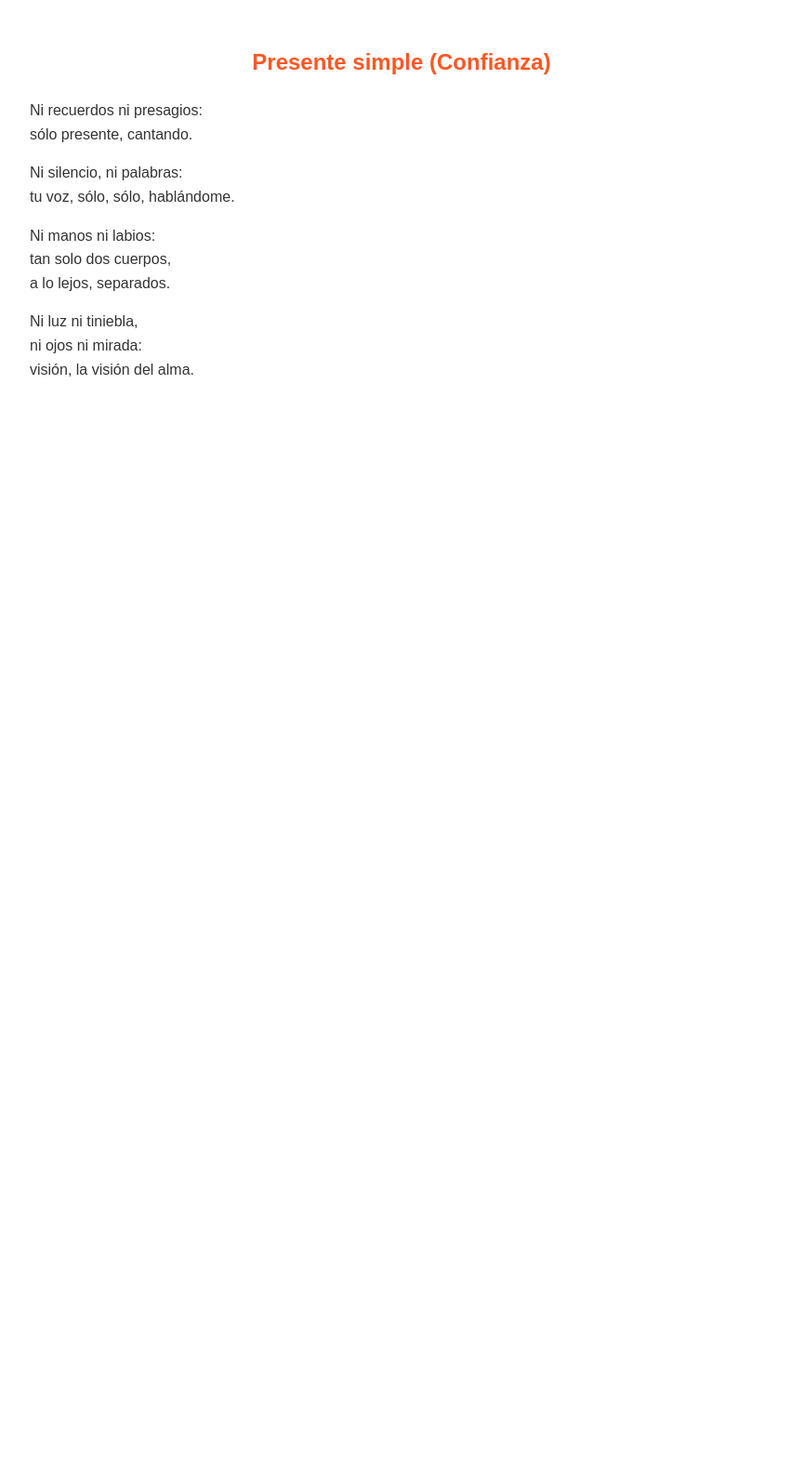
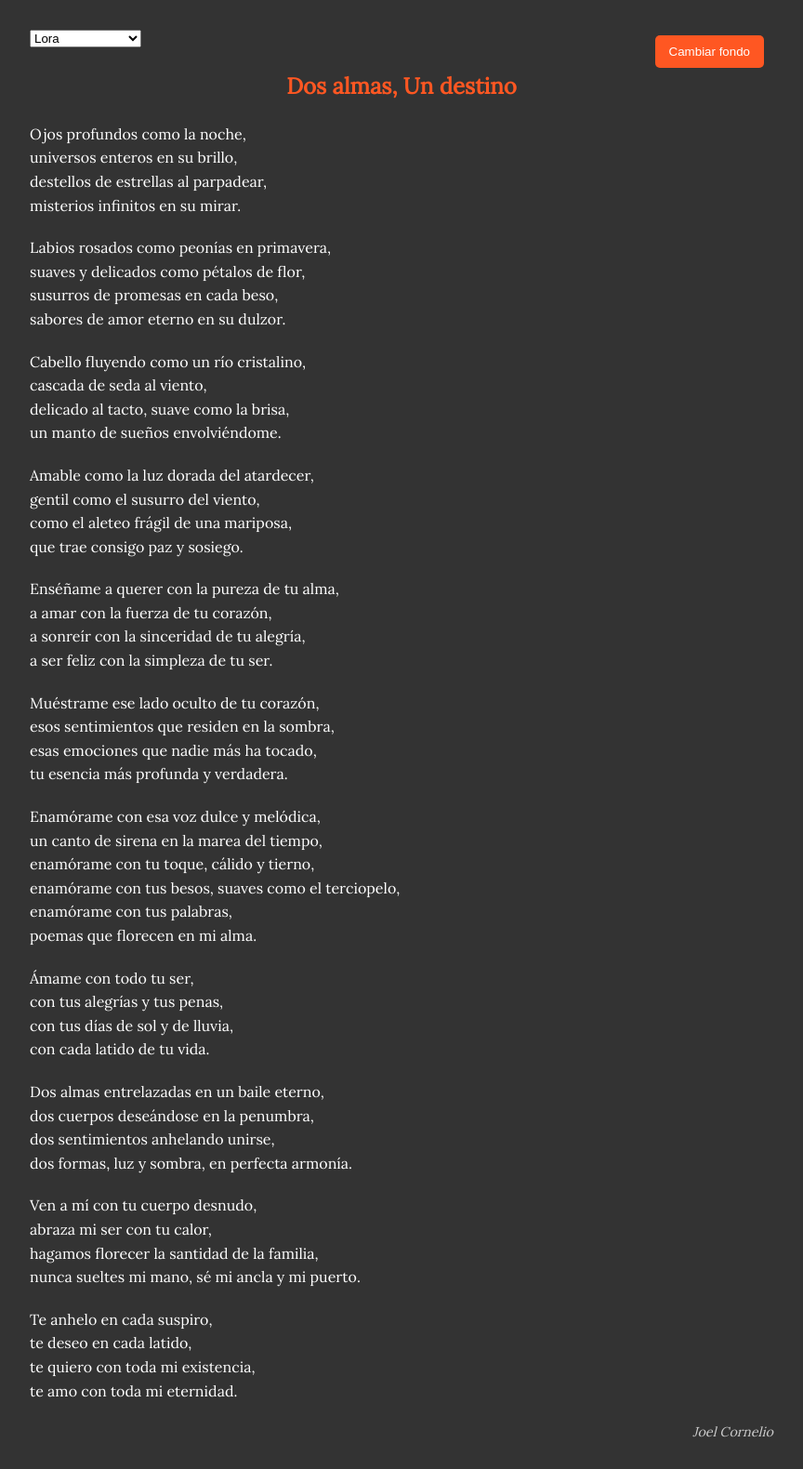
Before and after one commit to TianYuan97/TianYuan97.github.io, a plain HTML site: page poema.html in a window 1280 px wide. Shown: the whole page at 93% size, without its empty margins (208-1072 px from the left). Before the commit the page ends 800 px from the top, so only its background shows below. Drawn offline with Linux system fonts and the light colour scheme.

Commit message:
Changes 01
WOW

```diff
--- a/poema.html
+++ b/poema.html
@@ -3,40 +3,155 @@
 <head>
     <meta charset="UTF-8">
     <meta name="viewport" content="width=device-width, initial-scale=1.0">
-    <title>Poema: Presente simple (Confianza)</title>
+    <title>Poema: Dos almas, Un destino</title>
+    <link href="https://fonts.googleapis.com/css2?family=Lora&display=swap" rel="stylesheet">
+
+
+
     <style>
         body {
-            font-family: 'Arial', sans-serif;
+            font-family: 'Arial', sans-serif; /* Fuente de respaldo */
             line-height: 1.6;
             padding: 20px;
+            background-color: #333; /* Fondo oscuro por defecto */
+            color: #fff; /* Color del texto para fondo oscuro */
+            transition: background-color 0.5s, color 0.5s; /* Transiciones suaves */
         }
         .poem {
             max-width: 800px;
             margin: 0 auto;
+            position: relative;
+            font-family: 'Lora', serif; /* Aplicar la fuente Lora */
         }
         .poem h2 {
             color: #ff5722;
             text-align: center;
         }
         .poem p {
-            color: #333;
+            color: #fff; /* Color del texto para fondo oscuro */
             text-align: justify;
+            margin-bottom: 20px;
+        }
+        .author {
+            font-size: 0.9em; /* Tamaño de texto más pequeño */
+            font-style: italic; /* Fuente cursiva */
+            text-align: right;
+            color: #ccc; /* Color más claro para el autor */
+        }
+        .toggle-btn {
+            position: absolute;
+            top: 10px;
+            right: 10px;
+            padding: 10px 15px;
+            background-color: #ff5722;
+            color: #fff;
+            border: none;
+            cursor: pointer;
+            border-radius: 5px;
+            transition: background-color 0.3s, color 0.3s;
+        }
+        .toggle-btn:hover {
+            background-color: #e64a19;
+        }
+        .light-mode {
+            background-color: #fff; /* Fondo claro */
+            color: #333; /* Color del texto para fondo claro */
+        }
+        .light-mode .poem p,
+        .light-mode .author {
+            color: #333; /* Color del texto para fondo claro */
+        }
+        .light-mode .toggle-btn {
+            background-color: #333;
+            color: #fff;
+        }
+        .light-mode .toggle-btn:hover {
+            background-color: #555;
         }
     </style>
 </head>
 <body>
     <div class="poem">
-        <h2>Presente simple (Confianza)</h2>
-        <p>Ni recuerdos ni presagios:<br>
-        sólo presente, cantando.</p>
-        <p>Ni silencio, ni palabras:<br>
-        tu voz, sólo, sólo, hablándome.</p>
-        <p>Ni manos ni labios:<br>
-        tan solo dos cuerpos,<br>
-        a lo lejos, separados.</p>
-        <p>Ni luz ni tiniebla,<br>
-        ni ojos ni mirada:<br>
-        visión, la visión del alma.</p>
+        <button class="toggle-btn" onclick="toggleTheme()">Cambiar fondo</button>
+        <select id="fontSelector" onchange="changeFont(this.value)">
+            <option value="Lora">Lora</option>
+            <option value="Libre Baskerville">Libre Baskerville</option>
+            <option value="Georgia">Georgia</option>
+            <option value="Crimson Text">Crimson Text</option>
+            <option value="EB Garamond">EB Garamond</option>
+        </select>
+
+        <h2>Dos almas, Un destino</h2>
+        <p>Ojos profundos como la noche,<br>
+        universos enteros en su brillo,<br>
+        destellos de estrellas al parpadear,<br>
+        misterios infinitos en su mirar.</p>
+
+        <p>Labios rosados como peonías en primavera,<br>
+        suaves y delicados como pétalos de flor,<br>
+        susurros de promesas en cada beso,<br>
+        sabores de amor eterno en su dulzor.</p>
+
+        <p>Cabello fluyendo como un río cristalino,<br>
+        cascada de seda al viento,<br>
+        delicado al tacto, suave como la brisa,<br>
+        un manto de sueños envolviéndome.</p>
+
+        <p>Amable como la luz dorada del atardecer,<br>
+        gentil como el susurro del viento,<br>
+        como el aleteo frágil de una mariposa,<br>
+        que trae consigo paz y sosiego.</p>
+
+        <p>Enséñame a querer con la pureza de tu alma,<br>
+        a amar con la fuerza de tu corazón,<br>
+        a sonreír con la sinceridad de tu alegría,<br>
+        a ser feliz con la simpleza de tu ser.</p>
+
+        <p>Muéstrame ese lado oculto de tu corazón,<br>
+        esos sentimientos que residen en la sombra,<br>
+        esas emociones que nadie más ha tocado,<br>
+        tu esencia más profunda y verdadera.</p>
+
+        <p>Enamórame con esa voz dulce y melódica,<br>
+        un canto de sirena en la marea del tiempo,<br>
+        enamórame con tu toque, cálido y tierno,<br>
+        enamórame con tus besos, suaves como el terciopelo,<br>
+        enamórame con tus palabras,<br>
+        poemas que florecen en mi alma.</p>
+
+        <p>Ámame con todo tu ser,<br>
+        con tus alegrías y tus penas,<br>
+        con tus días de sol y de lluvia,<br>
+        con cada latido de tu vida.</p>
+
+        <p>Dos almas entrelazadas en un baile eterno,<br>
+        dos cuerpos deseándose en la penumbra,<br>
+        dos sentimientos anhelando unirse,<br>
+        dos formas, luz y sombra, en perfecta armonía.</p>
+
+        <p>Ven a mí con tu cuerpo desnudo,<br>
+        abraza mi ser con tu calor,<br>
+        hagamos florecer la santidad de la familia,<br>
+        nunca sueltes mi mano, sé mi ancla y mi puerto.</p>
+
+        <p>Te anhelo en cada suspiro,<br>
+        te deseo en cada latido,<br>
+        te quiero con toda mi existencia,<br>
+        te amo con toda mi eternidad.</p>
+
+        <div class="author">Joel Cornelio</div>
     </div>
+    <script>
+        function toggleTheme() {
+            document.body.classList.toggle('light-mode');
+        }
+    </script>
+    <script>
+        function changeFont(fontName) {
+            var poemElement = document.querySelector('.poem');
+            poemElement.style.fontFamily = "'" + fontName + "', serif";
+        }
+    </script>
+
 </body>
 </html>
```
Also changed, not shown: index.html (+1 -0 lines).
